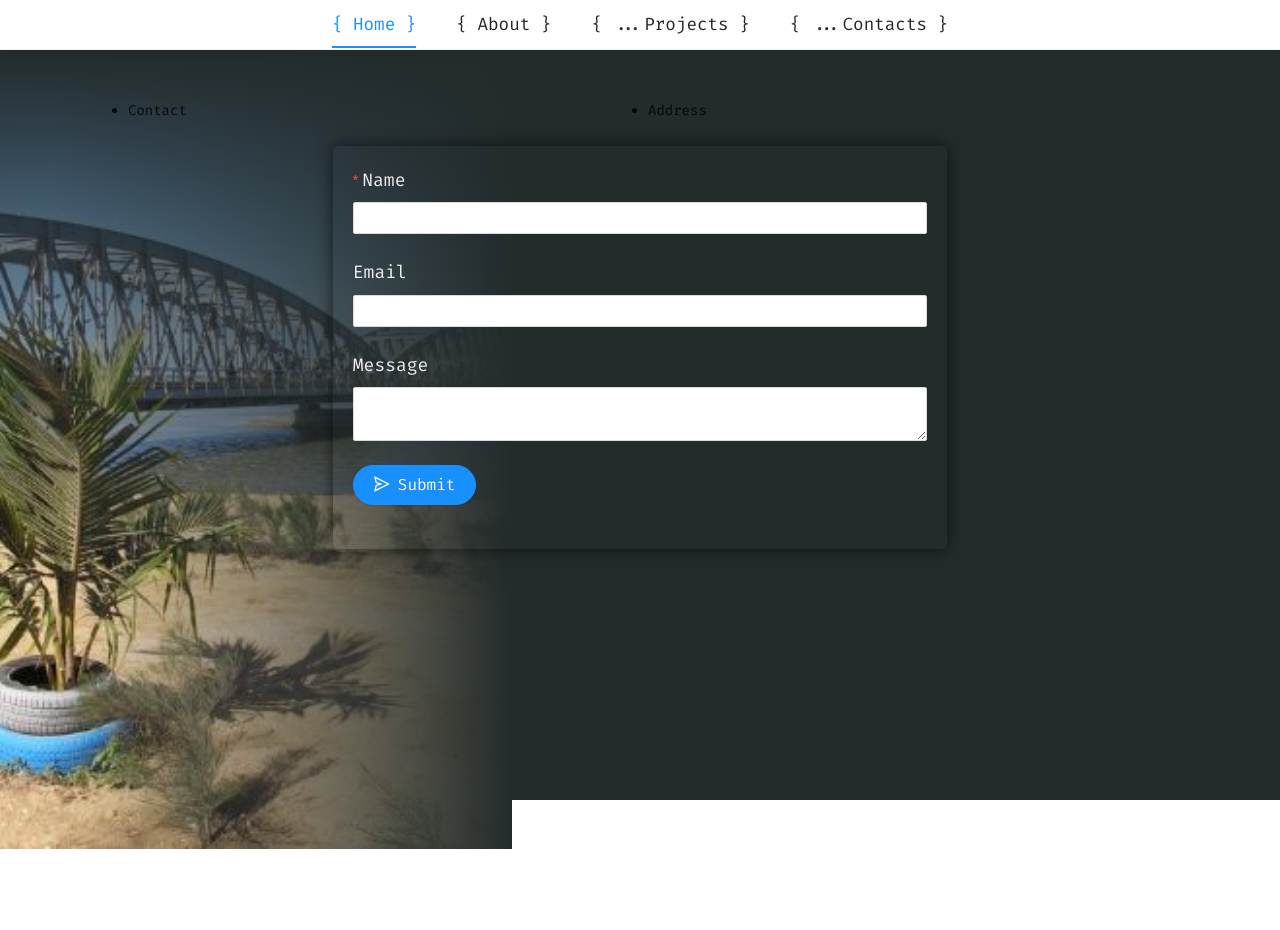
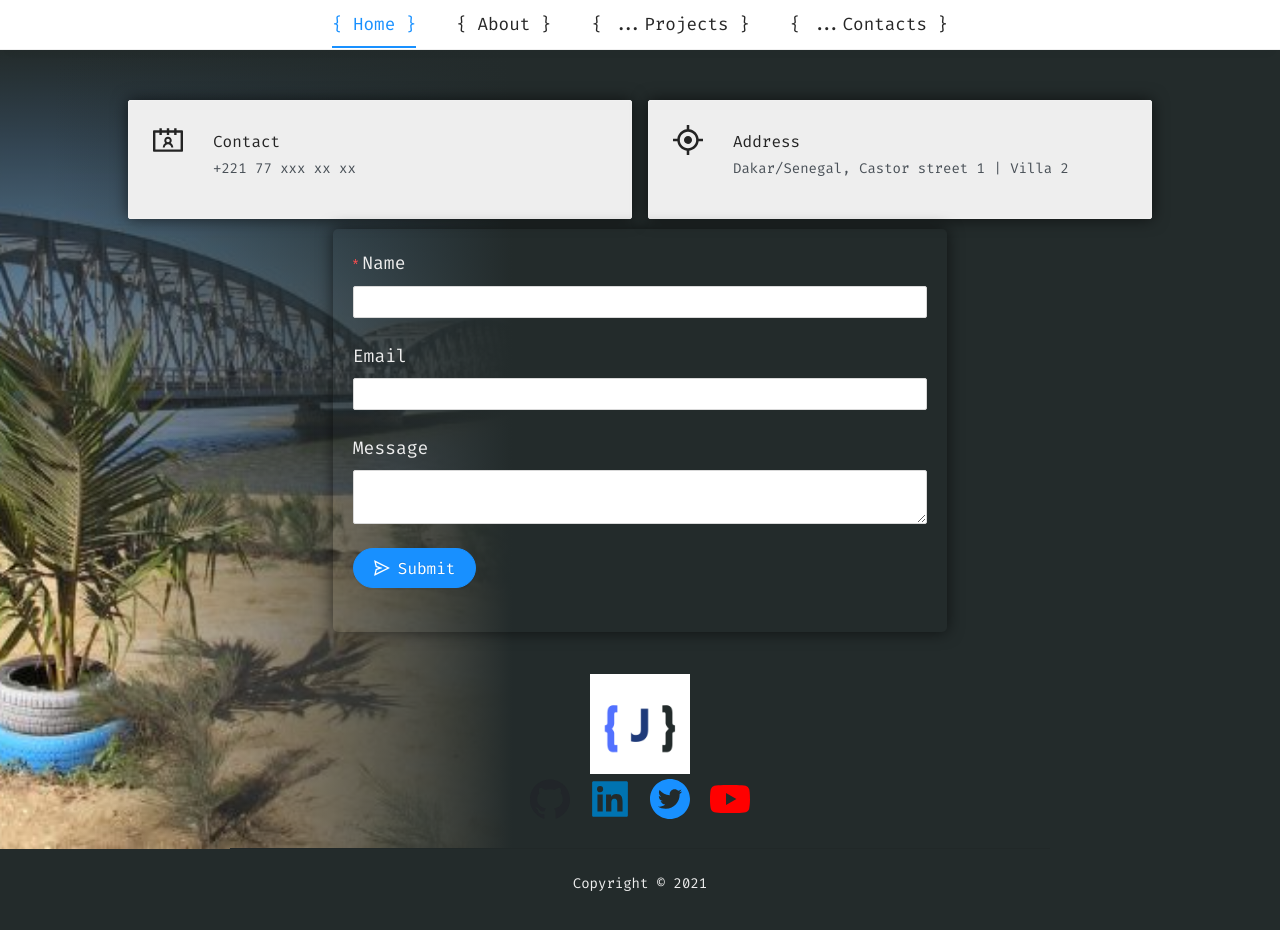
Before and after one commit to jmndao/portfolio-old, a React (Create React App) app in the folder frontend/: page /contact in a window 1280 px wide. Shown: the top 930 px of the page. Before the commit the page ends 800 px from the top, so only its background shows below. Built offline with nearby package versions, Linux system fonts and the light colour scheme.

Commit message:
Contact frontend

```diff
--- a/frontend/public/static/css/contact.css
+++ b/frontend/public/static/css/contact.css
@@ -74,6 +74,32 @@
     display: none;
 }
 
+.contact-card-content {
+    color: #495057;
+    padding-left: 60px;
+}
+
+.contact-wrapper .ant-card-body .ant-space {
+    font-size: 16px;
+}
+
+.contact-wrapper .ant-card.ant-card-bordered {
+    box-shadow: 0 0 1rem 0 rgb(0 0 0 / 60%);
+    background-color: var(--light);
+}
+
+.contact-card-card .anticon {
+    font-size: 30px;
+}
+
+.contact-card-card .ant-space.ant-space-horizontal.ant-space-align-center {
+    gap: 30px !important;
+}
+
+.contact-wrapper .ant-divider.ant-divider-horizontal {
+    color: var(--bg);
+}
+
 @media screen and (max-width: 578px) {
     html,
     body {
@@ -87,4 +113,13 @@
         width: 100%;
         background-image: linear-gradient( 270deg, var(--bg), rgba(var(--bg-rgb), 0) 80%), linear-gradient( 0deg, var(--bg), rgba(var(--bg-rgb), 0) 60%), url(../images/home.jpg);
     }
+    .contact-form-wrapper {
+        width: 90%;
+    }
 }
+
+@media screen and (max-width: 786px) {
+    .contact-form-wrapper {
+        width: 80%;
+    }
+}
--- a/frontend/src/Screens/Contact.js
+++ b/frontend/src/Screens/Contact.js
@@ -1,10 +1,18 @@
 import React, { useState } from "react";
-import { Row, Col, Form, Input, Button, notification, Spin } from "antd";
-import { SendOutlined } from "@ant-design/icons";
+import { Row, Col, Form, Input, Button, notification, Spin, Card, Space, Divider } from "antd";
+import { SendOutlined, ContactsOutlined, AimOutlined } from "@ant-design/icons";
 import { useDispatch, useSelector } from "react-redux";
 import { submitForm } from "../actions/contact.action";
+import AppFooter from "../components/AppFooter";
 
 const Contact = () => {
+
+    const IconText = ({ icon, text }) => (
+        <Space>
+            {React.createElement(icon)}
+            {text}
+        </Space>
+    );
 
     const dispatch = useDispatch();
 
@@ -13,16 +21,10 @@ const Contact = () => {
 
     const openNotificationWithIcon = (type, fname, fmessage) => {
         notification[type]({
-          message: fname ? (`Hi ${fname}`) : (`Hi X`),
-          description: fmessage
-    })};
-
-    const notificationError = (type, error) => {
-        notification[type]({
-          message: 'An unexpected error has occurd ',
-          description: error
-    })};
-
+            message: fname ? (`Hi ${fname}`) : (`Hi X`),
+            description: fmessage
+        })
+    };
 
     const [name, setName] = useState("");
     const [email, setEmail] = useState("");
@@ -43,11 +45,12 @@ const Contact = () => {
             setMessage(values.message);
 
             dispatch(submitForm({ name, email, message }));
-            openNotificationWithIcon('success', values.name, formMessage)
+            openNotificationWithIcon('success', values.name, formMessage.message);
+            values = {};
 
         } else {
             const fmessage = "Please to complete the contact form.";
-            openNotificationWithIcon('error', name, fmessage)
+            openNotificationWithIcon('error', name, fmessage.message)
         }
     };
 
@@ -58,17 +61,31 @@ const Contact = () => {
                     <div className="container">
                         <Row gutter={[16, 8]} align='middle' justify='center'>
                             <Col sm={24} md={12}>
-                                <ul><li>Contact</li></ul>
+                                <Card className="contact-card-card">
+                                    <IconText
+                                        icon={ContactsOutlined}
+                                        text="Contact"
+                                        key="list-vertical-like-o"
+                                    />
+                                    <p className="contact-card-content">+221 77 xxx xx xx</p>
+                                </Card>
                             </Col>
                             <Col sm={24} md={12}>
-                                <ul><li>Address</li></ul>
+                                <Card className="contact-card-card">
+                                    <IconText
+                                        icon={AimOutlined}
+                                        text="Address"
+                                        key="list-vertical-like-o"
+                                    />
+                                    <p className="contact-card-content">Dakar/Senegal, Castor street 1 | Villa 2</p>
+                                </Card>
                             </Col>
                         </Row>
                         <div className="contact-form-glass">
                             <div className="contact-form-glass-in">
                                 <div className="contact-form-wrapper">
                                     {loading && <Spin tip='Loading...' size='large' />}
-                                    { error && <div className="contact-error">{error}</div> }
+                                    {error && <div className="contact-error">{error}</div>}
                                     <Form
                                         onFinish={formSubmitHandler}
                                         validateMessages={validateMessages}
@@ -122,8 +139,12 @@ const Contact = () => {
                                     </Form>
                                 </div>
                             </div>
+                            <AppFooter />
+
                         </div>
+
                     </div>
+
                 </div>
             </div>
         </div>
```
Also changed, not shown: frontend/src/components/ContactCard.js (added, +28 -0 lines).
